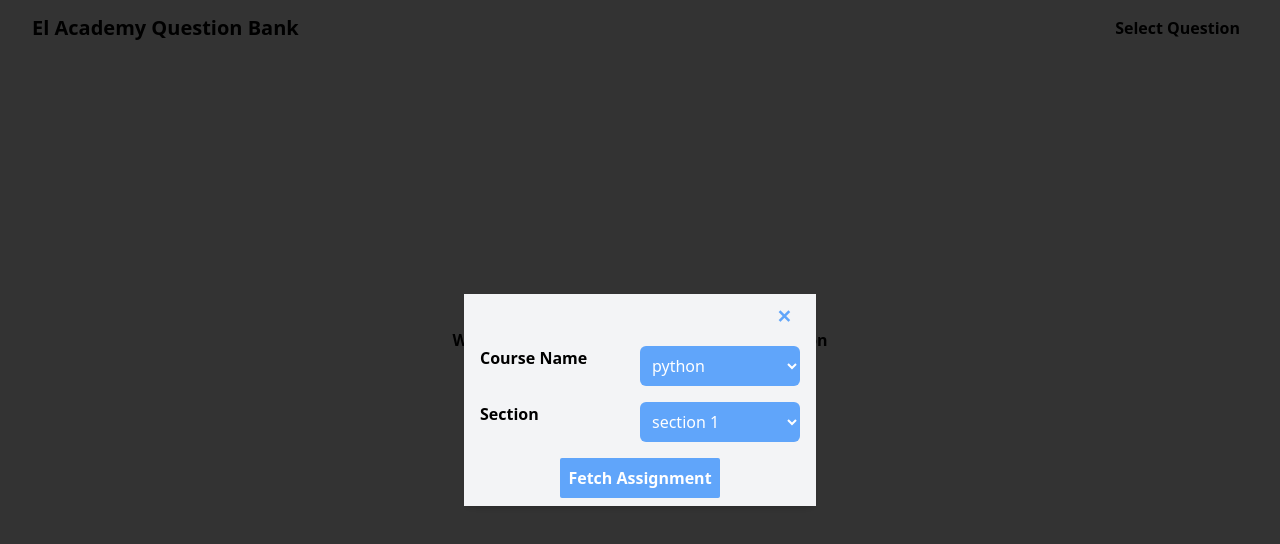
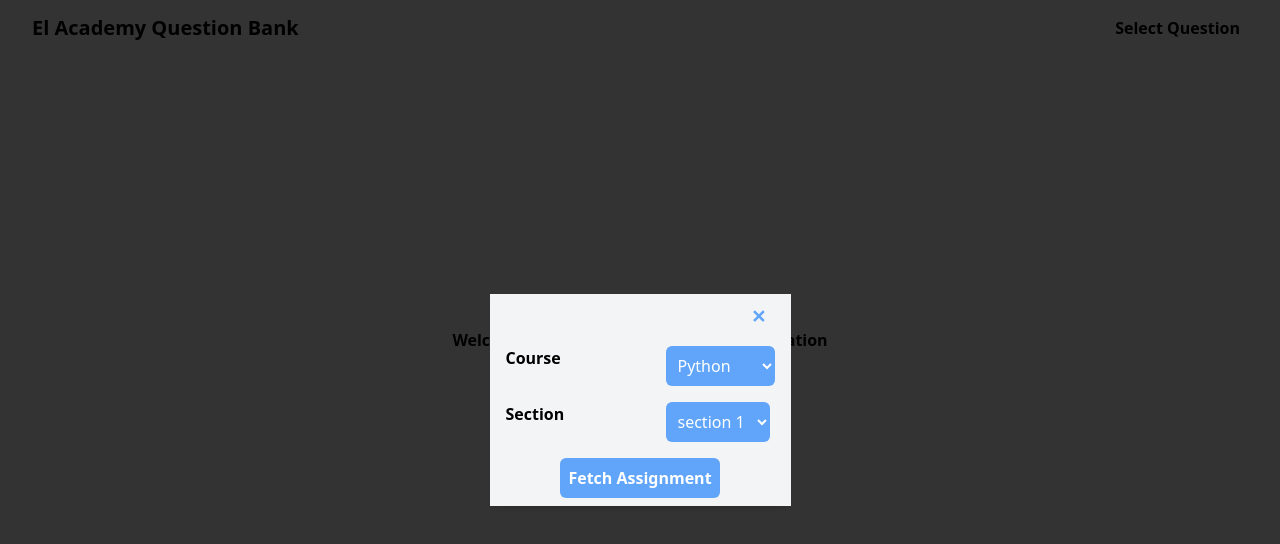
Before and after one commit to triggac4/question-bank, a React (Create React App) app: page / in a window 1280 px wide. Both pictures are taken after a click on the button "Select Question". Shown: the top 544 px of the page. Built offline with nearby package versions, Linux system fonts and the light colour scheme.

Commit message:
dropdown-menu extracted to its on component

```diff
--- a/src/components/button.jsx
+++ b/src/components/button.jsx
@@ -8,7 +8,7 @@ const Button = ({ text, hover, onClick }) => {
                 hover ? "hover:bg-blue-400" : "bg-blue-400"
             } ${
                 hover ? "hover:text-white" : "text-white"
-            } font-semibold p-2 rounded-sm capitalize`}
+            } font-semibold p-2 rounded-md capitalize`}
         >
             {text}
         </button>
--- /dev/null
+++ b/src/components/select.jsx
@@ -0,0 +1,21 @@
+import React from "react";
+
+const Select = ({ name, label, options }) => {
+    return (
+        <label className="flex w-full justify-start">
+            <div className="w-40 capitalize font-semibold">{label}</div>
+            <select
+                name={name}
+                className="min-w-max text-white bg-blue-400 p-2 rounded-md focus:outline-none"
+            >
+                {options.map((e, i) => (
+                    <option value={e} key={i}>
+                        {e}
+                    </option>
+                ))}
+            </select>
+        </label>
+    );
+};
+
+export default Select;
--- a/src/components/select_questions.jsx
+++ b/src/components/select_questions.jsx
@@ -1,32 +1,19 @@
 import React from "react";
 import Button from "./button";
+import Select from "./select";
 const Form = () => {
     return (
         <form className="flex flex-col justify-around h-full gap-4 items-center">
-            <label className="flex w-full justify-center">
-                <div className="w-40 capitalize font-semibold">course name</div>
-                <select
-                    name="course name"
-                    className="w-40 text-white bg-blue-400 p-2 rounded-md focus:outline-none"
-                >
-                    <option value="python">python</option>
-                    <option value="php">php</option>
-                    <option value="dart">dart</option>
-                    <option value="javascript">javascript</option>
-                </select>
-            </label>
-            <label className="flex w-full justify-center">
-                <div className="w-40 capitalize font-semibold">section</div>
-                <select
-                    name="section"
-                    className=" bg-blue-400 text-white w-40 p-2 rounded-md  focus:outline-none"
-                >
-                    <option value="python">section 1</option>
-                    <option value="php">section 2</option>
-                    <option value="dart">section 3</option>
-                    <option value="javascript">section 4</option>
-                </select>
-            </label>
+            <Select
+                label="course"
+                name="course name"
+                options={["Python", "C.C.N.A", "Javascript", "PHP"]}
+            />
+            <Select
+                label="section"
+                name="section"
+                options={["section 1", "section 2", "section 3", "section 4"]}
+            />
             <Button text="fetch Assignment" />
         </form>
     );
```
